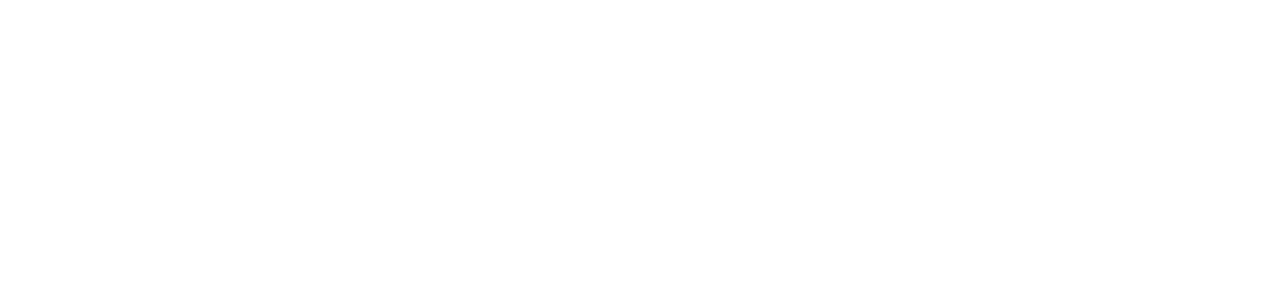
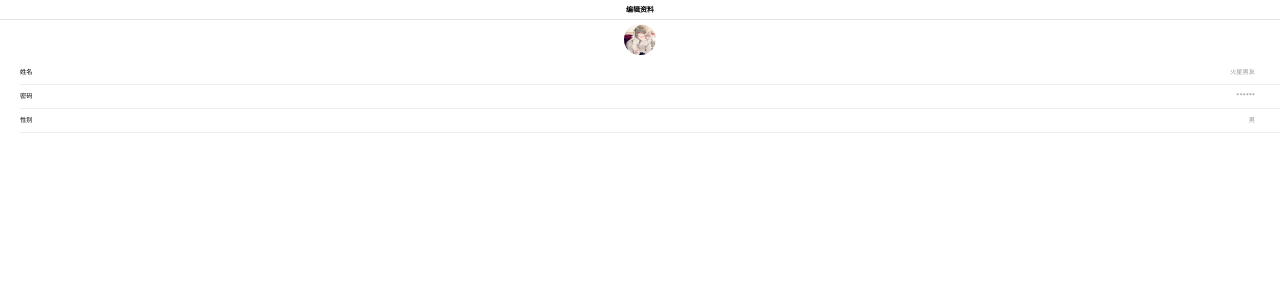
Before and after one commit to Faith233666/toutiao, a Vue app: page /edit-profile in a window 1280 px wide. Shown: the top 300 px of the page. Built offline with nearby package versions, Linux system fonts and the light colour scheme; a small style sheet from the web is missing.

Commit message:
编辑资料页面静态完成

```diff
--- a/src/App.vue
+++ b/src/App.vue
@@ -7,14 +7,19 @@
 <style lang="less">
 @import url("//at.alicdn.com/t/font_1426139_jm7n2373nlh.css");
 @import url("../node_modules/vant/lib/index.css");
-@media screen and (min-width:366px){
+@media screen and (max-width: 680px){
   html{
-    font-size: 36.6px;
+        font-size: 68px;
   }
 }
-@media screen and (max-width:680px){
+@media screen and (max-width: 480px){
   html{
-    font-size: 68px;
+        font-size: 48px;
+  }
+}
+@media screen and (max-width: 360px){
+  html{
+        font-size: 36px;
   }
 }
 * {
--- /dev/null
+++ b/src/components/Editbar.vue
@@ -0,0 +1,35 @@
+<template>
+   <router-link to='#'>
+      <div class="list">
+      <div>{{label}}</div>
+      <div class="tips">
+         {{tips}}
+        <i class="iconfont iconjiantou1"></i>
+      </div>
+    </div>
+   </router-link>
+</template>
+
+<script>
+export default {
+props:['label','tips']
+}
+</script>
+
+<style lang='less' scope>
+ .list {
+    font-size: 0.389rem;
+    display: flex;
+    justify-content: space-between;
+    align-items: center;
+    margin-left: 0.556rem;
+    padding: 0.278rem 0.278rem 0.278rem 0px;
+    border-bottom: 1px solid #eee;
+    .tips {
+      color: #999;
+    }
+    i {
+      margin-left: 0.139rem;
+    }
+  }
+</style>
--- a/src/components/Listbar.vue
+++ b/src/components/Listbar.vue
@@ -1,13 +1,14 @@
 <template>
-  <router-link to='#'>
-    <li>
-      {{label}}
-      <span>
-       {{tips}}
-        <i class="iconfont iconjiantou1"></i>
-      </span>
-    </li>
-  </router-link>
+     <!-- 列表按钮栏 -->
+    <div class="listbar">
+        <router-link to="#">
+            <div>{{label}}</div>
+            <div class="tips">
+                {{tips}}
+                <span class="iconfont iconjiantou1"></span>
+            </div>
+        </router-link>
+    </div>
 </template>
 
 <script>
@@ -15,5 +16,26 @@
   props:['label','tips']
 };
 </script>
-<style>
+<style lang='less' scope>
+.listbar {
+    font-size: .389rem;
+    padding-left:1.25rem;
+    height: 1.5rem;
+    line-height: 1.5rem;
+
+    a {
+      display: flex;
+      justify-content: space-between;
+      border-bottom: 1px #eee solid;
+      align-items: center;
+      padding-right: 1.25rem;
+    }
+
+    .tips {
+      color: #999;
+      span {
+        margin-left: .313rem;
+      }
+    }
+  }
 </style>
--- /dev/null
+++ b/src/components/NavigateBar.vue
@@ -0,0 +1,31 @@
+<template>
+  <div class="nav">
+    <i class="iconfont iconjiantou2" @click="$router.back()"></i>
+    <div>{{title}}</div>
+    <i v-if='showHome==true' class="iconfont iconshouye" @click="$router.push('/login')"></i>
+    <i v-else class="iconfont iconshouye" style="opacity:0"></i>
+  </div>
+</template>
+
+<script>
+export default {
+  props:['title','showHome']
+};
+</script>
+
+<style lang='less' scoped>
+.nav {
+  display: flex;
+  justify-content: space-between;
+  align-items: center;
+  padding: 0.273rem 0.546rem;
+  border-bottom: 1px solid #e4e4e4;
+  i {
+    font-size: 0.546rem;
+  }
+  div {
+    font-size: 0.437rem;
+    font-weight: bold;
+  }
+}
+</style>
--- /dev/null
+++ b/src/views/Edit.vue
@@ -0,0 +1,59 @@
+<template>
+  <div class="box">
+    <div class="top">
+      <i class="iconfont iconjiantou2"></i>
+      <span>编辑资料</span>
+    </div>
+    <div class="head">
+      <span>
+        <img src="../assets/80296589_p0_master1200.jpg" alt />
+      </span>
+    </div>
+    <Editbar v-for='(item,index) in rows' :key='index' :label='item.label' :tips='item.tips'></Editbar>
+  </div>
+</template>
+
+<script>
+import Editbar from "@/components/Editbar";
+export default {
+  data()
+  {
+    return{
+      rows:[
+        {label:'昵称',tips:'火星网友'},
+        {label:'密码',tips:'******'},
+        {label:'性别',tips:'男'},
+      ]
+    }
+  },
+  components: {
+    Editbar
+  }
+};
+</script>
+
+<style lang='less' scoped>
+.box {
+  .top {
+    font-size: 0.389rem;
+    align-items: center;
+    font-weight: bold;
+    display: flex;
+    padding: 0.278rem 0rem;
+    padding-left: 0.278rem;
+    text-align: center;
+    span {
+      flex: 1;
+    }
+  }
+  .head {
+    text-align: center;
+    img {
+      width: 1.972rem;
+      height: 1.972rem;
+      border-radius: 50%;
+      margin-left: 0.5rem;
+    }
+  }
+}
+</style>
--- /dev/null
+++ b/src/views/EditProfile.vue
@@ -0,0 +1,36 @@
+<template>
+  <div>
+    <NaigateBar title="编辑资料" showHome="false"></NaigateBar>
+    <div class="avator">
+      <img src="../assets/80296589_p0_master1200.jpg">
+    </div>
+    <ListBar label='姓名' tips='火星男友'></ListBar>
+    <ListBar label='密码' tips='******'></ListBar>
+    <ListBar label='性别' tips='男'></ListBar>
+  </div>
+</template>
+
+<script>
+import NaigateBar from "@/components/NavigateBar";
+import ListBar from "@/components/Listbar";
+export default {
+  components: {
+    NaigateBar,
+    ListBar
+  }
+};
+</script>
+
+<style lang='less' scoped>
+ .avator{
+   display: flex;
+   justify-content: center;
+   align-content: center;
+   padding: .278rem 0px;
+   img{
+     width:1.944rem;
+     height: 1.944rem;
+     border-radius: 50%;
+   }
+ }
+</style>
--- a/src/views/User.vue
+++ b/src/views/User.vue
@@ -1,32 +1,28 @@
 <template>
   <div class="box">
     <div class="nav">
-      <i class='iconfont iconjiantou2' @click='$router.back()'></i>
+      <i class="iconfont iconjiantou2" @click="$router.back()"></i>
       <div>个人中心</div>
       <i class="iconfont iconshouye" @click='$router.push("/login")'></i>
     </div>
     <div class="top">
       <div class="t-left">
         <span>
-          <img :src="$axios.defaults.baseURL+userInfo.head_img">
+          <img :src="$axios.defaults.baseURL+userInfo.head_img" />
         </span>
       </div>
       <div class="t-right">
         <span class="username">
-          <i class="iconfont iconxingbienan"></i>{{userInfo.nickname}}
+          <i class="iconfont iconxingbienan"></i>
+          {{userInfo.nickname}}
         </span>
-        <span class="iconfont iconjiantou1"></span>
         <p>{{moment(userInfo.create_date).format('YYYY-MM-DD')}}</p>
       </div>
+      <span class="iconfont iconjiantou1"></span>
     </div>
-    <div class="list">
-      <ul>
     <!-- 循环遍历，Vue要求要加一个不唯一的key -->
     <Listbar v-for="(item,index) in rows" :key="index" :label="item.label" :tips="item.tips"></Listbar>
-
-    		<Listbar @click.native="handleClick" label="退出"/>
-      </ul>
-    </div>
+    <Listbar @click.native="handleClick" label="退出" />
   </div>
 </template>
 
@@ -40,7 +36,7 @@
       rows: [
         { label: "我的关注", tips: "关注的用户" },
         { label: "我的跟帖", tips: "跟帖回复" },
-        { label: "我的收藏", tips: "文章视频" },
+        { label: "我的收藏", tips: "文章视频" }
       ],
       userInfo: {},
       moment
@@ -63,45 +59,49 @@
   },
   methods: {
     // 退出的事件
-		handleClick(){
+    handleClick() {
       // 询问用户是否确定退出
-			this.$dialog.confirm({
-				title: '提示',
-				message: '确定退出吗？'
-			}).then(() => {
+      this.$dialog
+        .confirm({
+          title: "提示",
+          message: "确定退出吗？"
+        })
+        .then(() => {
           // 点击确定时候触发的函数
           // 清除本地的存储的用户数据
           localStorage.removeItem("userInfo");
           // 跳转到登录页,必须要使用replace。因为退出不可能再返回个人中心
           this.$router.replace("/login");
-			}).catch(() => {
+        })
+        .catch(() => {
           // 点击取消按钮触发的函数
         });
     }
   }
 };
 </script>
-<style lang="less">
+<style lang="less" scoped>
 .box {
-  .nav{
-    padding:.273rem 0px;
-    border-bottom:1px solid #e4e4e4;
+  .nav {
     display: flex;
-    justify-content: space-around;
+    justify-content: space-between;
     align-items: center;
-    i{
-      font-size: .546rem;
+    padding: 0.273rem 0.546rem;
+    border-bottom: 1px solid #e4e4e4;
+    i {
+      font-size: 0.546rem;
     }
-    div{
-      font-size: .437rem;
+    div {
+      font-size: 0.437rem;
       font-weight: bold;
     }
   }
   .top {
-    padding-bottom: 0.546rem;
+    display: flex;
+    justify-content: space-between;
+    align-items: center;
+    padding: 0.273rem 0.546rem;
     border-bottom: 0.137rem solid #e4e4e4;
-    display: flex;
-    padding-top: 0.546rem;
     .t-left {
       margin-left: 0.41rem;
       margin-right: 0.41rem;
@@ -119,16 +119,16 @@
       .iconxingbienan {
         color: blue;
         vertical-align: middle;
-        font-size: 12px;
+        font-size: .333rem;
         margin-right: 0.137rem;
       }
       .username {
-        font-size: .328rem;
+        font-size: 0.328rem;
       }
       .iconjiantou1 {
         position: absolute;
         right: 0.383rem;
-        top: .956rem;
+        top: 0.956rem;
         color: #c3aba1;
       }
       p {
@@ -137,30 +137,5 @@
       }
     }
   }
-  .list {
-    padding-left: 0.546rem;
-    font-size: .383rem;
-    padding-bottom: 0.546rem;
-    li {
-      padding: 0.41rem 0px;
-      border-bottom: 1px solid #e4e4e4;
-      span {
-        font-size: .328rem;
-        display: inline-block;
-        width: 2.322rem;
-        margin-left: 5.137rem;
-        color: #c3aba1;
-        i {
-          float: right;
-        }
-      }
-    }
-    a:nth-child(4) li {
-      height: 1.366rem;
-    }
-    a:nth-child(4) span {
-      margin-left: 5.874rem;
-    }
-  }
 }
 </style>
--- a/src/views/User2.vue
+++ /dev/null
@@ -1,47 +0,0 @@
-<template>
-  <div class="container">
-    <div class="header">
-      <div class="avatar">
-        <img src="https://www.baidu.com/img/bd_logo1.png" alt />
-      </div>
-      <div class="profile">
-        <div>
-          <span class="iconfont iconxingbienan"></span>
-          火星网友
-        </div>
-        <p>2020-03-27</p>
-      </div>
-      <span class="arrow iconfont iconjiantou1"></span>
-    </div>
-  </div>
-</template>
-
-<script>
-export default {};
-</script>
-
-<style lang='less'>
-.header {
-  padding: 20px;
-  display: flex;
-  justify-content: space-between;
-  align-items: center;
-  border-bottom:5px #eee solid;
-  .avatar{
-    img{
-      width:70px;
-      height:70px;
-      border-radius: 50%;
-      object-fit: cover;
-    }
-  }
-  .profile{
-    flex:1;
-    padding-left: 20px;
-    line-height: 1.5;
-    p{
-      color:#999;
-    }
-  }
-}
-</style>
```
Also changed, not shown: src/router/index.js (+8 -2 lines). Lines whose indentation alone changed are shown as unchanged.
